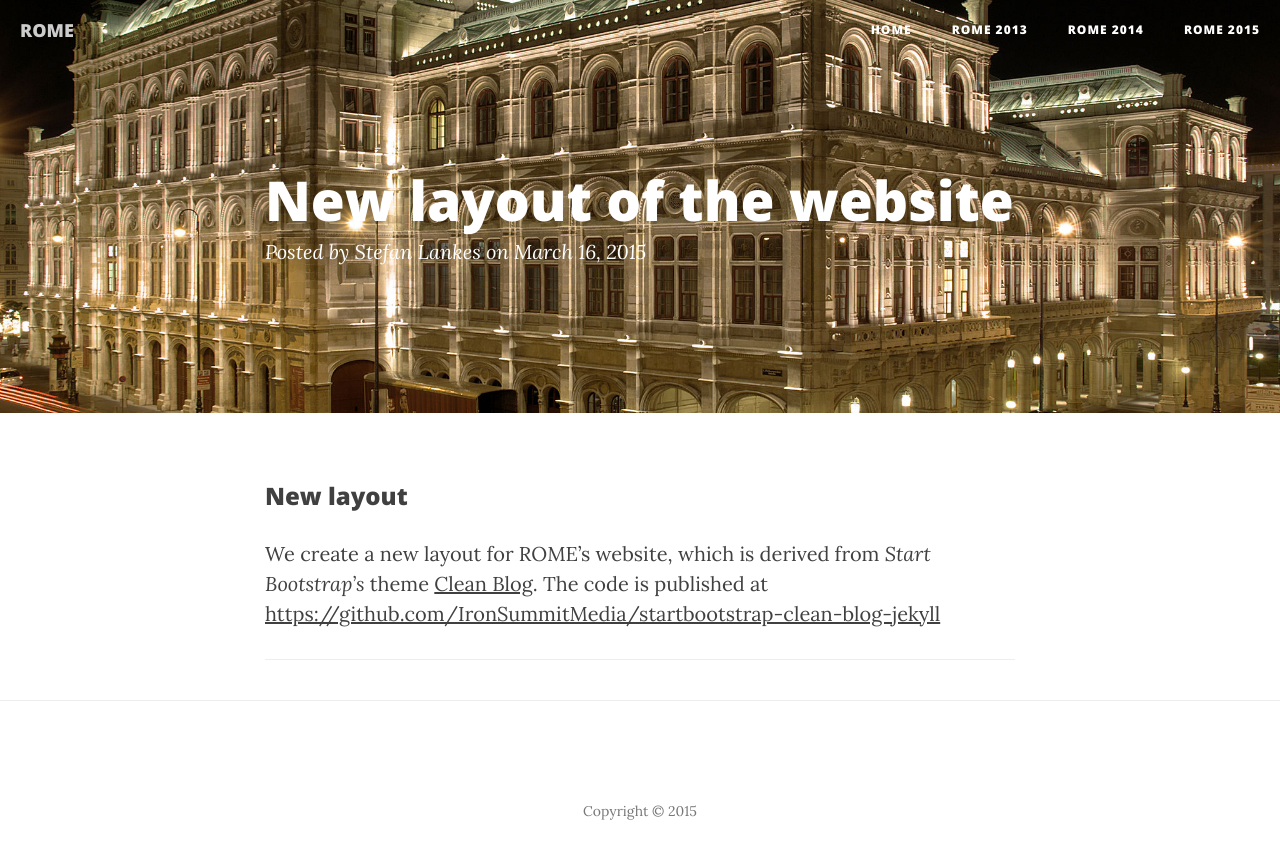
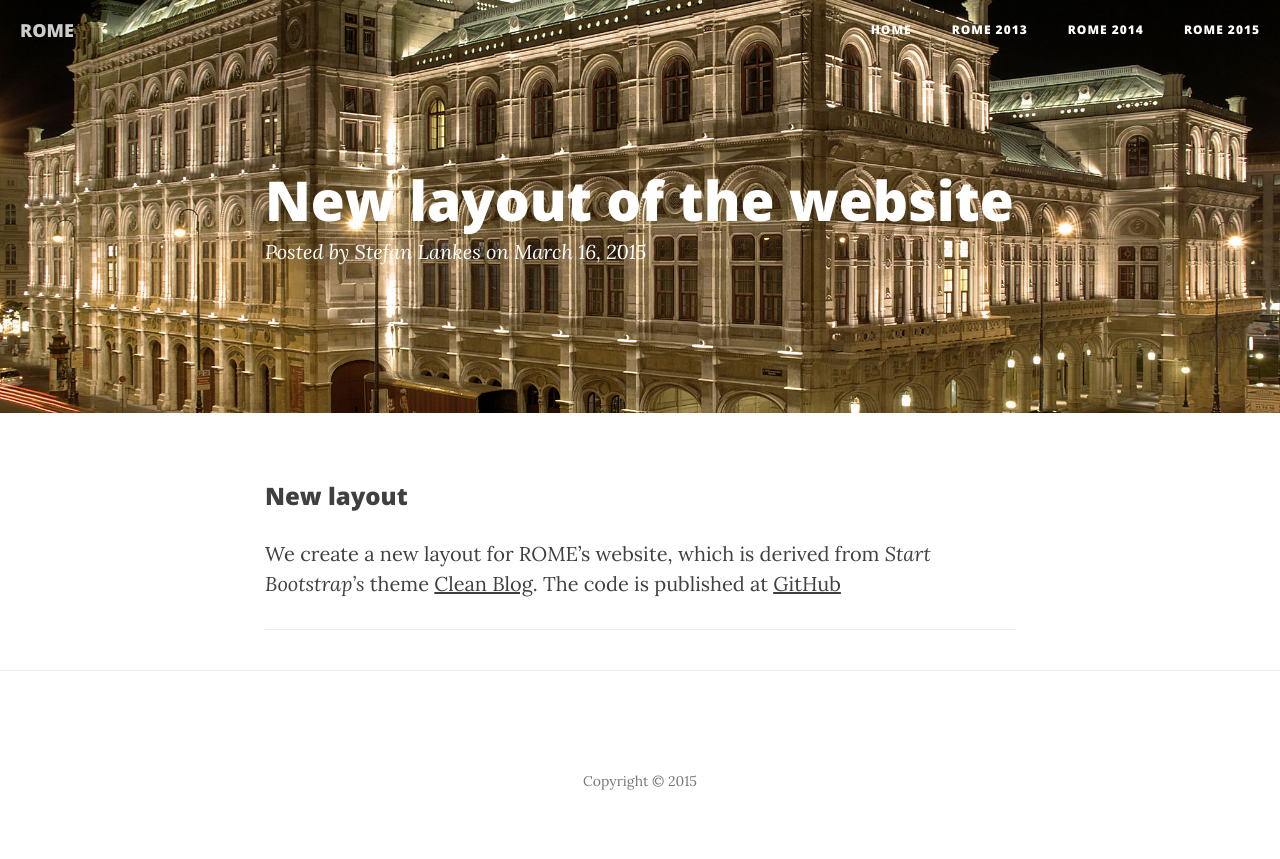
Before and after one commit to WROME/wrome.github.io, a Jekyll site: the page built from _posts/2015-03-16-new-layout.md, in a window 1280 px wide. Shown: the top 859 px of the page. Built offline with Jekyll 4.4.1, drawn with Linux system fonts in a browser that asks for light colours; nearby versions of some CDN libraries; some of the changed lines change nothing that is shown.

Commit message:
Update 2015-03-16-new-layout.md

```diff
--- a/_posts/2015-03-16-new-layout.md
+++ b/_posts/2015-03-16-new-layout.md
@@ -9,4 +9,4 @@ header-img: "img/vienna.jpg"
 ### New layout
 
 We create a new layout for ROME's  website, which is derived from *Start Bootstrap's* theme [Clean Blog](http://ironsummitmedia.github.io/startbootstrap-clean-blog-jekyll/).
-The code is published at [https://github.com/IronSummitMedia/startbootstrap-clean-blog-jekyll](https://github.com/IronSummitMedia/startbootstrap-clean-blog-jekyll)
+The code is published at [GitHub](https://github.com/IronSummitMedia/startbootstrap-clean-blog-jekyll)
```
